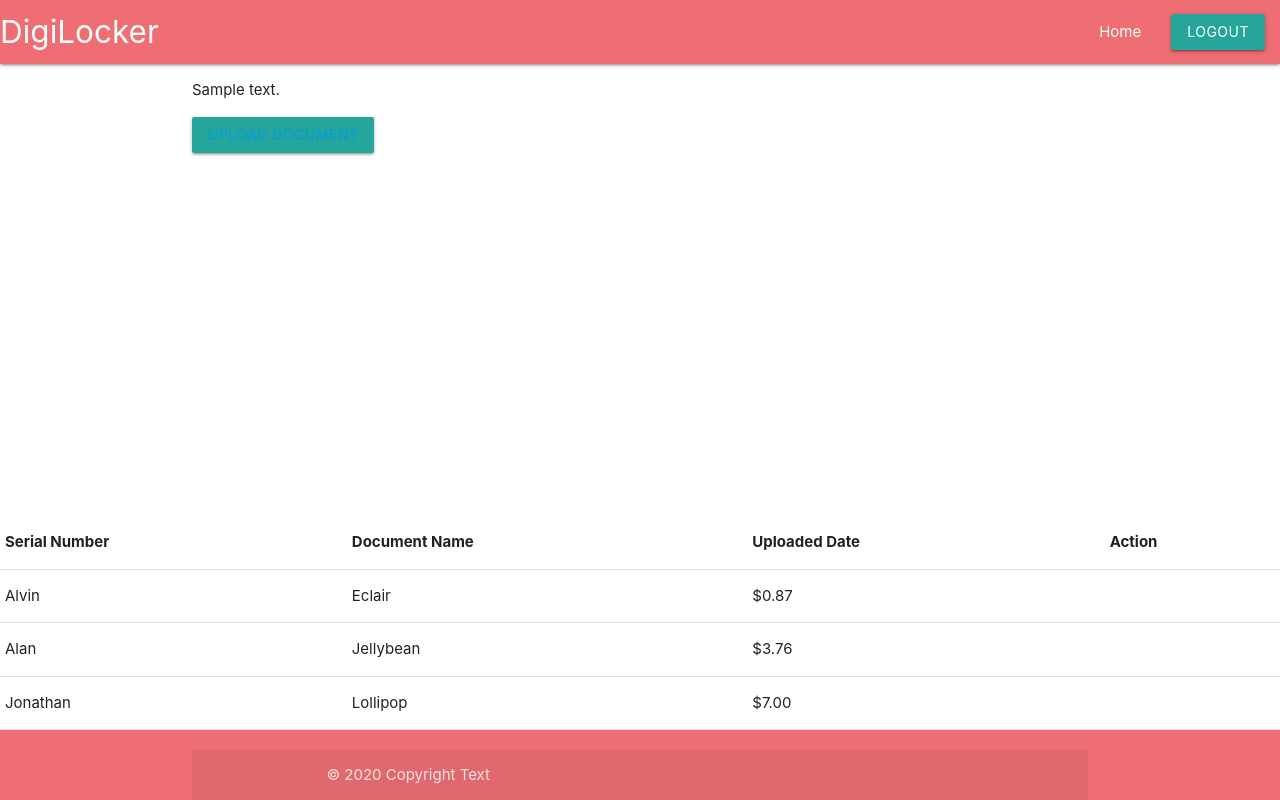
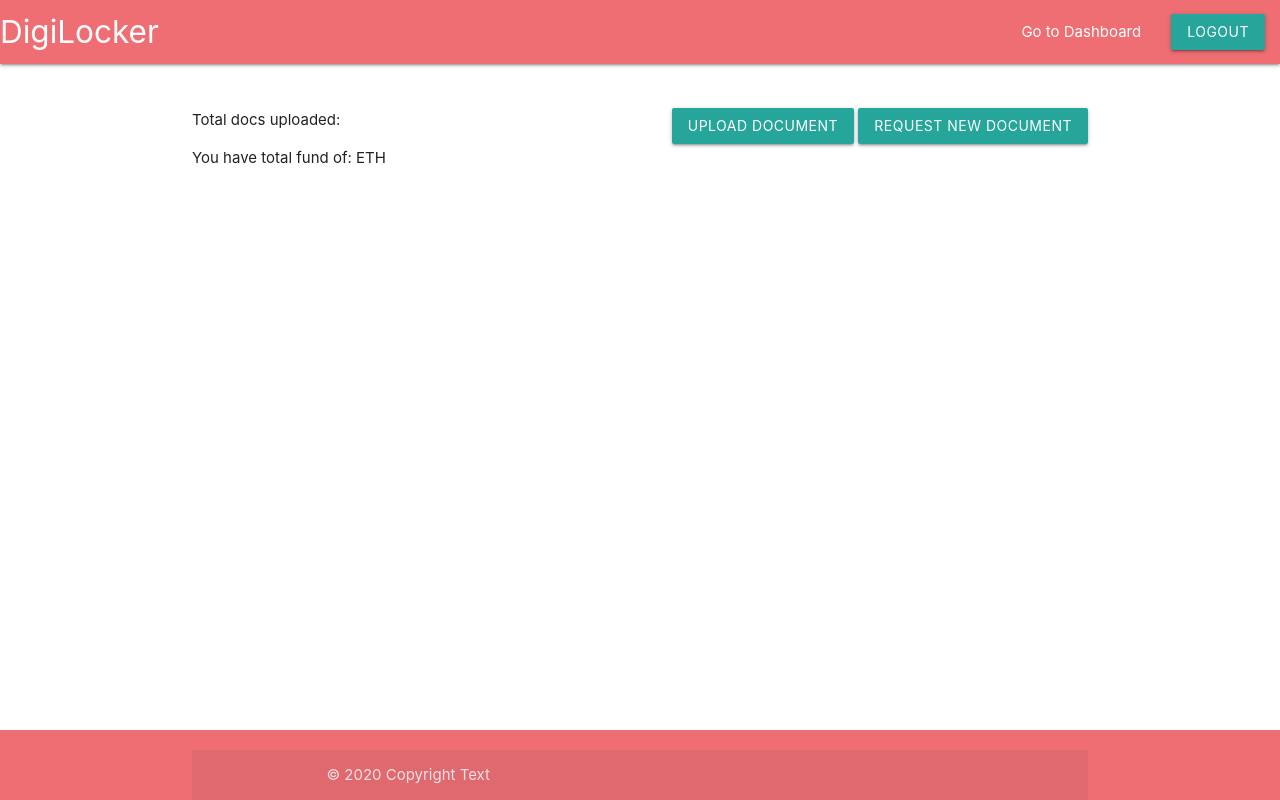
Before and after one commit to jai-singhal/digiLocker, a Flask app: template templates/dashboard.html in a window 1280 px wide. Run offline with Flask 2, Linux system fonts and the light colour scheme; the template is opened without the code that fills it: most values are stand-ins (such as "Sample title", 1, 10 or a date in 2020); parts of the project's set-up code (start-up, migrations or seed data) failed here and were passed over; some libraries are stand-ins or nearby versions.

Commit message:
new commit

```diff
--- a/main.py
+++ b/main.py
@@ -30,24 +30,28 @@ def token_required(f):
                 user_address = session.get("user_address")
                 return f(user_address, *args, **kwargs)
             except Exception as e:
-                print(e)
-                return redirect("/")
+                return f(None, *args, **kwargs)
 
-        return redirect("/")
+        return f(None, *args, **kwargs)
+
     return decorator
 
 @app.route("/")
 def index():
     return render_template("index.html")
 
-@app.route("/dashboard")
+@app.route("/dashboard", methods=['GET'])
 @token_required
 def dashboard(user_address = None):
+    if not user_address:
+        return redirect("/")
     return render_template("dashboard.html", user_address = user_address)
 
 @app.route("/registration")
 @token_required
 def registration(user_address):
+    if not user_address:
+        return redirect("/")
     return render_template("registration.html", user_address = user_address)
 
 
@@ -58,6 +62,8 @@ def registration(user_address):
 @app.route('/dashboard/upload/doc', methods=['GET'])
 @token_required
 def upload_file(user_address):
+    if not user_address:
+        return redirect("/")
     return render_template("upload_doc.html", user_address=user_address)
 
 @app.route('/post/api/upload/doc', methods=['POST'])
@@ -184,6 +190,36 @@ def logout(user_address3):
     return {'success': True, 'redirect_url': "/"}
 
 
+@app.route("/dashboard", methods = ['POST'])
+@token_required
+def dashboardPost(user_address3):
+    uid = request.form.get("uid", None)
+    docid = request.form.get("docid", None)
+    if uid and docid:
+        flash('Please provide one')
+    if uid:
+        return redirect("/search/uid")
+    if docid:
+        return redirect("/search/doc")
+
+    flash('Please provide one')
+
+@app.route("/search/uid", methods = ["GET"])
+@token_required
+def searchUser(user_address):
+    if not user_address:
+        return redirect("/")
+    return render_template("searchUser.html", user_address = user_address)
+
+
+@app.route("/search/doc", methods = ["GET"])
+@token_required
+def searchDoc(user_address):
+    print(user_address)
+    if not user_address:
+        return redirect("/")
+    return render_template("searchDoc.html", user_address = user_address)
+
 if __name__ == '__main__':
     app.run(host="0.0.0.0", debug=True)
     # app.run(host="172.18.16.108", debug=True)
--- a/static/css/styles.css
+++ b/static/css/styles.css
@@ -6,7 +6,10 @@ body {
 
 main {
   flex: 1 0 auto;
+  min-height: 500px;
+
 }
+
 #main-loader {
   top: 0px;
   left: 0px;
@@ -19,3 +22,23 @@ body {
   background-color: white;
   background-color: rgba(255, 255, 255, 0.5);
 }
+
+.float-left {
+  float: left;
+}
+
+.float-right {
+  float: right;
+}
+
+.header {
+  margin-top: 30px;
+}
+
+.upload_btn {
+  margin-top: 14px;
+}
+.modal.bottom-sheet {
+  max-height: 60% !important;
+  box-shadow: 20px 10px 20px rgba(0, 0, 0, 0.1), 0 7px 7px rgba(0, 0, 0, 0.08) !important;
+}
--- a/static/js/auth.js
+++ b/static/js/auth.js
@@ -1,6 +1,5 @@
 var web3 ;
 function loginWithSignature(address, signature, balance, login_url, onLoginRequestError, onLoginFail, onLoginSuccess) {
-    console.log(address, signature, login_url)
     var request = new XMLHttpRequest();
     request.open('POST', login_url, true);
     request.onload = function () {
@@ -145,7 +144,7 @@ function openInNewTab(url) {
 
 $("#auth-btn").click(function (e) {
     if(! window.web3){
-        swal.fire("Please install metamask. You will be redirected to Metamask");
+        swal("Please install metamask. You will be redirected to Metamask");
         openInNewTab("https://metamask.io/");
         return false;
     }
@@ -170,7 +169,7 @@ $("#auth-btn").click(function (e) {
 
         checkWeb3(function (loggedIn) {
             if (!loggedIn) {
-                swal.fire("Please unlock/login to your Metamask")
+                swal("Please unlock/login to your Metamask")
             }
             else{
                 var login_url = "/api/login/metamask";
@@ -191,5 +190,4 @@ $("#auth-btn").click(function (e) {
 
 $(document).ready(function(){
     $("#main-loader").hide();
-
 })
--- a/static/js/base.js
+++ b/static/js/base.js
@@ -1,4 +1,12 @@
-var contractAddress = "0x41Db1bd49197ecc5CbBd41A1Edc6400beb214C37"
+var contractAddress = "0x25534C00E7AF759E136D41b4eD7e92AbFe387ce5"
+
+var web3 = new Web3(window.web3.currentProvider);
+var address = window.web3.currentProvider.selectedAddress;
+
+var contract = new web3.eth.Contract(abi, contractAddress, {
+    from: address,
+    gasLimit: 3000000,
+});
 
 if(typeof(String.prototype.trim) === "undefined")
 {
@@ -53,3 +61,28 @@ $("#logout-btn").click(function (e) {
     };
     request.send();
 });
+
+
+function checkAlreadyRegiteredUser(redirect = false){
+    contract.methods.isalreadyRegisteredUser().call().then(function(obj){
+        if(obj == false){
+            window.location.replace("/registration");
+            swal({
+                title: "Alert!",
+                text: "You have to register yourself first!!",
+                icon: "warning",
+            });
+        }
+        else{
+            if(redirect){
+                window.location.replace("/dashboard");
+            }
+        }
+    }).catch(function (error) {
+        swal({
+            title: "Error!",
+            text: "Error while checking user is regitred or not" + error,
+            icon: "error",
+        });
+   });
+}
--- a/static/js/dashboard.js
+++ b/static/js/dashboard.js
@@ -1,181 +1,107 @@
 
-var web3 = new Web3(window.web3.currentProvider);
-var address = $("#main_id").attr("user_address");
-var contract = new web3.eth.Contract(abi, contractAddress, {
-    from: address,
-    gasLimit: 3000000,
-});
 
 function showBalance(){
     web3.eth.getBalance(address, (err, balance) => {
-        console.log(err, balance)
         var mbalance = web3.utils.fromWei(balance, "ether");
-        console.log(mbalance)
         $("#funds").html(mbalance)
+    })
+    .catch(function (error) {
+        swal({
+            title: "Error!",
+            text: "Error while fetching balance" + error,
+            icon: "error",
+        });
    });
 }
 
-$(document).ready(function(){
-    contract.methods.isalreadyRegisteredUser().call().then(function(obj){
-        console.log(obj)
-        if(obj == false){
-            window.location.replace("/registration");
+function displayDocuments(){
+    // contract.methods.getUseraccessKey().call().then(function(obj,err){
+    //     console.log(obj, "Xxx")
+    //     // console.log("err")
+    // });
+    contract.methods.getOwnerDocumetList().call().then(function(docs){
+        var documents = [];
+        var i = 0;
+        for(var k = 0; k < docs[0].length; k++){
+            documents[i] = {}
+            documents[i++].filename = docs[0][k]
+        }
+
+        i = 0;
+        for(var k = 0; k < docs[1].length; k++)
+            documents[i++].timestamp = docs[1][k]
+
+        // i = 0;
+        // for(var k = 0; k < docs[2].length; k++)
+        //     documents[i++].doc_id = docs[1][k]
+        // i = 0;
+        // for(var k = 0; k < docs[1].length; k++)
+        //     documents[i++].timestamp = docs[1][k]
+        $("#document_table thead").append(
+            `<tr>
+            <th>Serial Number</th>
+            <th>Document Name</th>
+            <th>Uploaded Date</th>
+            <th>Action</th>
+            </tr>`
+        )
+        for(var j = 0; j <documents.length; j++){
+            $("#document_table tbody").append(
+                `<tr>
+                <td>Document #${j}</td>
+                <td>${documents[j].filename}</td>
+                <td>${documents[j].timestamp}</td>
+                <td><button class = "btn btn-primary" id = "doc_${j}">Share</button></td>
+                </tr>`
+            )
+        }
+    })
+    .catch(function (error) {
         swal({
-                title: "Alert!",
-                text: "You have to register yourself first!!",
-                icon: "warning",
+            title: "Error!",
+            text: "Error while fetching documents" + error,
+            icon: "error",
+        });
    });
 }
-    });
 
+function getDocCount(){
     contract.methods.getDocCountByUserId().call().then(function(obj){
-        console.log(obj)
-        $("#total_doc").val(obj);
-    });
-    displayDocuments();
+        $("#total_docs").html(obj);
 
-    $("#main-loader").hide();
-    // showBalance()
-})
-
-
-$('#id_upload_doc').submit(function(event) {
-    event.preventDefault();
-    var master_key = $("#master_key").val();
-    var total_doc = $("#total_doc").val();
-
-    var _this = $(this);
-    contract.methods.getUseraccessKey().call().then(function(mkeyHash){
-        var request = new XMLHttpRequest();
-
-        let accesskey_url = "/api/user/accesskey";
-        request.open('POST', accesskey_url, true);
-        request.onload = function () {
-
-            if (request.status >= 200 && request.status < 400) {
-                var resp = JSON.parse(request.responseText);
-                if(resp.valid == false){
-                    alert("Master key is not valid")
-                    return false;
-                }
-                else{
-                    var key = resp.ekey;
-                    var fileInput = document.getElementById('file');
-                    var file = fileInput.files[0]
-
-                    if(Math.floor(file.size/1000000) <= 5){
-                        // Read file callback!
-                        var reader = new FileReader();
-                        reader.onload = function (e) {
-                            $("#main-loader").show();
-                            var encrypted = CryptoJS.AES.encrypt(e.target.result, key,{
-                                    iv: address,
-                                    padding: CryptoJS.pad.Pkcs7,
-                                    mode: CryptoJS.mode.CBC
-                            }).toString()
-
-                            var encryptedFile = new File([encrypted], file.name, {type: file.type, lastModified: file.lastModified});
-                            var dochash =  "0x" + CryptoJS.SHA256(e.target.result).toString();
-                            $("#main-loader").hide();
-
-                            contract.methods.checkAlreadyUpload(dochash).call().then(function(obj){
-                                if(obj == true)
-                                    alert("This document is already uploaded!!")
-                                else{
-                                    $("#main-loader").show();
-                                    var timestamp = new Date().toLocaleString();
-
-                                    contract.methods.uploadDocument(file.name.trim(), dochash, timestamp).send().then(function(obj){
-                                        uploadDocument(encryptedFile, total_doc);
-                                    })
-                                    $("#main-loader").hide();
-                                }
-                            })
-
-                        } // end reader onload
-                        reader.readAsDataURL(file);
-                    } // end if
-                    else{
-                        alert("Upload size limits to 5MB");
-                    }
-                }
-            }
-            else{
-                alert("Request failed")
-            }
-        };
-        request.onerror = function () {
+    }).catch(function (error) {
         swal({
-                title: "Alert!",
-                text: "Error while uploading!!",
+            title: "Error!",
+            text: "Error while fetching documents count" + error,
             icon: "error",
         });
-
-        };
-        var formData = 'master_key=' + master_key + "&mkeydigest=" + mkeyHash + "&total_doc=" + total_doc;
-        // console.log(formData)
-        request.setRequestHeader('Content-Type', 'application/x-www-form-urlencoded; charset=UTF-8');
-        request.setRequestHeader("X-CSRFToken", getCookie('csrftoken'));
-        request.send(formData);
-        $("#main-loader").hide();
    });
-
-})
-
-
-function displayDocuments(){
-    contract.methods.getUseraccessKey().call().then(function(obj,err){
-        console.log(obj, "Xxx")
-        // console.log("err")
-    });
-    contract.methods.getOwnerDocumetList().call().then(function(obj,err){
-        obj.forEach((a,b) => {
-            console.log(a,b)
-        });
-        // console.log(err)
-    })
-//     .catch(function (error) {
-//         console.log("Promise Rejected"+error);
-//    });
-
 }
 
 
-function uploadDocument(encryptedFile, total_doc){
-    var data = new FormData();
-    data.append( 'file', encryptedFile );
-    data.append("X-CSRFToken", getCookie('csrftoken'));
-    data.append("total_doc", total_doc);
+// $("#search_by_docid").click(function(e){
+//     e.preventDefault();
+//     let doc_id = $("#docid").val();
+//     if(doc_id !== ""){
+//         searchAjaxCall(doc_id, "/search/doc")
+//     }
 
-    $.ajax({
-        url: '/post/api/upload/doc',
-        data: data,
-        cache: false,
-        contentType: false,
-        processData: false,
-        type: 'POST',
-        success: function (res) {
-            if(res.success == true){
-                swal({
-                    title: "Success!",
-                    text: "Document Uploaded Successfully",
-                    icon: "success",
-                  });
-                window.location.replace(res.redirect_url);
-            }
-            else{
-                swal({
-                    title: "Something went wrong!",
-                    text: res["error"],
-                    icon: "error",
-                  });
-            }
-            // document.getElementById('wait').innerHTML="File Upload Done";
-            // document.getElementById('status').innerHTML="Send this in your email: " + data +"&password="+password;
-        },
-        error: function(res){
-            console.log(res, "error")
-        }
-    });
+// });
 
-}
+// $("#search_by_useradd").click(function(e){
+//     e.preventDefault();
+//     let uid = $("#user_address").val();
+//     if(uid !== ""){
+//         searchAjaxCall(uid, "/search/user")
+//     }
+// });
+
+$(document).ready(function(){
+    checkAlreadyRegiteredUser()
+    showBalance()
+    getDocCount();
+    displayDocuments();
+    $("#main-loader").hide();
+    $('.modal').modal();
+    $('.collapsible').collapsible();
+})
--- a/templates/base.html
+++ b/templates/base.html
@@ -11,7 +11,7 @@
 </head>
 
 <body>
-
+	<div id = "main_useraddress" uaddress = "{{user_address}}"></div>
 	<div id="main-loader">
 		<div class="preloader-wrapper big active">
 			<div class="spinner-layer spinner-blue-only">
@@ -29,11 +29,12 @@
 	</div>
 
 	{% block container %}
+
 	{% endblock container %}
 
 	{% include "components/footer.html" %}
 	<script type="text/javascript" src="https://cdnjs.cloudflare.com/ajax/libs/jquery/3.4.1/jquery.min.js"></script>
-	<script type="text/javascript" src="https://cdn.jsdelivr.net/gh/ethereum/web3.js@1.0.0-beta.34/dist/web3.min.js">
+	<script type="text/javascript" src="https://cdnjs.cloudflare.com/ajax/libs/web3/1.2.7/web3.min.js">
 	</script>
 	<script src="https://cdnjs.cloudflare.com/ajax/libs/materialize/1.0.0/js/materialize.min.js"></script>
 	<script src="https://unpkg.com/sweetalert/dist/sweetalert.min.js"></script>
--- /dev/null
+++ b/templates/components/navbar.html
@@ -0,0 +1,18 @@
+<header class="mdc-top-app-bar">
+    <nav>
+        <div class="nav-wrapper">
+            <a href="#!" class="brand-logo"> DigiLocker</a>
+            <a href="#" data-target="mobile-demo" class="sidenav-trigger"><i class="material-icons">menu</i></a>
+            <ul class="right hide-on-med-and-down">
+                {% if user_address %}
+                    <li><a href="/dashboard">Go to Dashboard</a></li>
+                    <li id="logout-btn" btn-for = "logout"><a class="waves-effect waves-light btn" href = "#">Logout</a></li>
+                {% else %}
+                    <li id="auth-btn" btn-for = "login"><a class="waves-effect waves-light btn" href = "">Login</a></li>
+
+                {% endif %}
+                </ul>
+        </div>
+    </nav>
+
+</header>
--- a/templates/components/navbar_dash.html
+++ /dev/null
@@ -1,16 +0,0 @@
-<header class="mdc-top-app-bar">
-    <nav>
-        <div class="nav-wrapper">
-            <a href="#!" class="brand-logo"> DigiLocker</a>
-            <a href="#" data-target="mobile-demo" class="sidenav-trigger"><i class="material-icons">menu</i></a>
-            <ul class="right hide-on-med-and-down">
-                <li><a href="/home">Home</a></li>
-                <li id="logout-btn" btn-for = "logout"><a class="waves-effect waves-light btn" href = "#">Logout</a></li>
-            </ul>
-        </div>
-    </nav>
-
-    <ul class="sidenav" id="mobile-demo">
-        <li><a href="mobile.html">Mobile</a></li>
-    </ul>
-</header>
--- a/templates/dashboard.html
+++ b/templates/dashboard.html
@@ -1,54 +1,102 @@
 {% extends "base.html" %}
 
 {% block style %}
-<link href = "{{ url_for('static', filename='css/dropzone.min.css') }}">
 {% endblock style %}
 
 {% block container %}
-	{% include "components/navbar_dash.html" %}
-	<main id = "main_id" user_address = "{{user_address}}">
-		<div class = "container">
-		<p id = "account-address">{{user_address}}</p>
+{% include "components/navbar.html" %}
 
-			<button class = "btn btn-primary" type="submit">
-			<a href = "/dashboard/upload/doc">Upload document</a></button>
 
-		<p id = "funds"></p>
+
+<main id="main_id" user_address="{{user_address}}">
+	<div class="container">
+		<div class="row header">
+			<!-- <p id = "account-address">{{user_address}}</p> -->
+			<div class="float-left">
+				<p>Total docs uploaded: <strong id="total_docs"></strong></p>
+				<p>You have total fund of: <strong id="funds"></strong> ETH</p>
+			</div>
+			<div class="float-right upload_btn">
+				<a href="/dashboard/upload/doc" class="waves-effect waves-light btn">
+					Upload Document
+				</a>
+				<a class="waves-effect waves-light btn modal-trigger" href="#requestDoc">
+					Request new Document
+				</a>
+			</div>
 		</div>
-	</main>
+	</div>
 
-	<table>
-        <thead>
-          <tr>
-              <th>Serial Number</th>
-              <th>Document Name</th>
-			  <th>Uploaded Date</th>
-			  <th>Action</th>
-          </tr>
-        </thead>
+	<div class="container">
+		<table id="document_table">
+			<thead>
+			</thead>
+			<tbody>
+			</tbody>
+		</table>
+	</div>
+</main>
 
-        <tbody>
-          <tr>
-            <td>Alvin</td>
-            <td>Eclair</td>
-            <td>$0.87</td>
-          </tr>
-          <tr>
-            <td>Alan</td>
-            <td>Jellybean</td>
-            <td>$3.76</td>
-          </tr>
-          <tr>
-            <td>Jonathan</td>
-            <td>Lollipop</td>
-            <td>$7.00</td>
-          </tr>
-        </tbody>
-      </table>
+<!-- Modal Structure -->
+<div id="requestDoc" class="modal bottom-sheet">
+	<div class="modal-content">
+		<!-- <h4>Search Document</h4> -->
+
+		<div class="container">
+			<ul class="collapsible">
+				<li>
+					<div class="collapsible-header">Search by Document id</div>
+					<div class="collapsible-body">
+						<form method="POST">
+							<div class="input-field">
+								<input
+									placeholder="Enter your document id"
+									id="docid" type="text" class="validate"
+									name = "docid"
+								>
+								<label for="docid">Document id</label>
+							</div>
+							<button
+								type="submit"
+								class="btn float-right"
+								id="search_by_docid">Search</button>
+						</form>
+
+						<br>
+					</div>
+				</li>
+				<li>
+					<div class="collapsible-header">Search by User Address</div>
+					<div class="collapsible-body">
+						<form method="POST">
+							<div class="input-field">
+								<input
+									placeholder="Enter your User address id"
+									id="user_address" type="text"
+									name = "uid"
+									class="validate">
+								<label for="uid">User Address</label>
+							</div>
+							<button
+								class="btn float-right" id="search_by_useradd"
+								type="submit"
+							>Search</button>
+						</form>
+						<br>
+					</div>
+				</li>
+			</ul>
+		</div>
+	</div>
+
+	<div class="modal-footer">
+	</div>
+</div>
+
 
 {% endblock container %}
 
 {% block javascript %}
-	<script type="text/javascript" src="{{ url_for('static', filename='js/dashboard.js') }}"></script>
+<script type="text/javascript" src="{{ url_for('static', filename='js/dashboard.js') }}"></script>
 
 {% endblock javascript %}
--- a/templates/index.html
+++ b/templates/index.html
@@ -9,7 +9,7 @@
 
 
 {% block container %}
-	{% include "components/navbar_home.html" %}
+	{% include "components/navbar.html" %}
 
 	<main>
 		<div class = "container">
--- a/templates/registration.html
+++ b/templates/registration.html
@@ -1,7 +1,7 @@
 {% extends "base.html" %}
 
 {% block container %}
-{% include "components/navbar_dash.html" %}
+{% include "components/navbar.html" %}
 
 <main>
     <div class="container">
--- a/templates/upload_doc.html
+++ b/templates/upload_doc.html
@@ -1,7 +1,7 @@
 {% extends "base.html" %}
 
 {% block container %}
-{% include "components/navbar_dash.html" %}
+{% include "components/navbar.html" %}
 
 <main id = "main_id" user_address = "{{user_address}}">
     <div class="container">
@@ -35,5 +35,5 @@
 {% block javascript %}
 <script type="text/javascript" src="https://cdnjs.cloudflare.com/ajax/libs/crypto-js/3.1.2/rollups/aes.js"></script>
  <script src="https://cdnjs.cloudflare.com/ajax/libs/crypto-js/3.1.9/sha256.js"></script>
-<script type="text/javascript" src="{{ url_for('static', filename='js/dashboard.js') }}"></script>
+<script type="text/javascript" src="{{ url_for('static', filename='js/upload_doc.js') }}"></script>
 {% endblock javascript %}
```
Also changed, not shown: static/js/registration.js (+2 -20 lines), static/js/upload_doc.js (added, +131 -0 lines), templates/components/navbar_home.html (deleted, +0 -16 lines), templates/searchDoc.html (added, +14 -0 lines), templates/searchUser.html (added, +14 -0 lines), 1 other file. Lines whose indentation alone changed are shown as unchanged.
